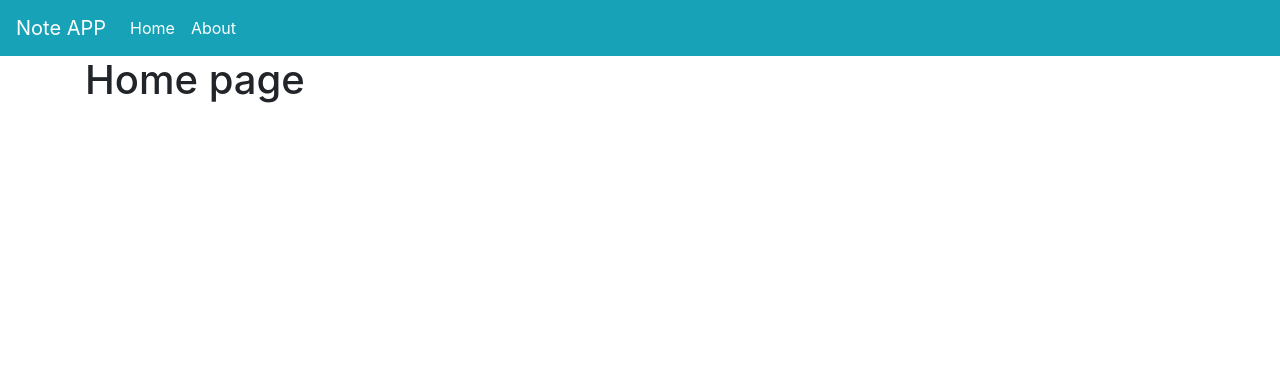
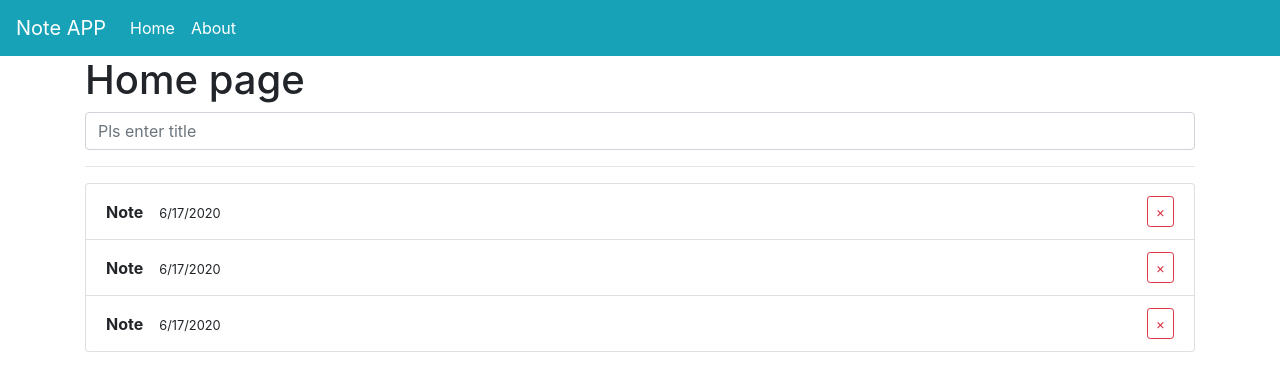
Before and after one commit to maxxdev/react-projects, a React (Create React App) app in the folder middle-todo/: page / in a window 1280 px wide. Shown: the top 388 px of the page. Built offline with nearby package versions, Linux system fonts and the light colour scheme; the HTML template or start-up script is replaced by a standard one.

Commit message:
added some components

```diff
--- a/middle-todo/src/App.js
+++ b/middle-todo/src/App.js
@@ -3,12 +3,14 @@
 import {Home} from "./pages/Home";
 import {About} from "./pages/About";
 import {Navbar} from "./components/Navbar";
+import {Alert} from "./components/Alert";
 
 function App() {
   return (
     <BrowserRouter>
       <Navbar/>
       <div className="container">
+        <Alert/>
         <Switch>
           <Route path={'/'} exact component={Home}/>
           <Route path={'/about'} component={About}/>
--- /dev/null
+++ b/middle-todo/src/components/Alert.js
@@ -0,0 +1,16 @@
+import React from "react";
+
+export const Alert = ({alert}) => {
+  if (!alert)
+    return null
+  return (
+    <div className={`alert alert-${alert.type || 'warning'} alert-dismissible fade show`} role="alert">
+      <strong>Attention!</strong>
+      {alert.text}
+      <button type="button" className="close"
+              aria-label="Close">
+        <span aria-hidden="true">&times;</span>
+      </button>
+    </div>
+  )
+}
--- /dev/null
+++ b/middle-todo/src/components/Form.js
@@ -0,0 +1,14 @@
+import React from "react";
+
+export const Form = () => {
+  return (
+    <form action="">
+      <div className="form-group">
+        <input type="text" className="form-control"
+               placeholder="Pls enter title"
+        />
+
+      </div>
+    </form>
+  )
+}
--- /dev/null
+++ b/middle-todo/src/components/Notes.js
@@ -0,0 +1,19 @@
+import React from "react";
+
+export const Notes = ({notes}) => {
+  return (
+    <ul className="list-group">
+      {notes.map(note => (
+        <li className="list-group-item note"
+            key={note.id}
+        >
+          <div>
+            <strong>{note.title}</strong>
+            <small>{new Date().toLocaleDateString()}</small>
+          </div>
+          <button type="button" className="btn btn-outline-danger btn-sm">&times;</button>
+        </li>
+      ))}
+    </ul>
+  )
+}
--- a/middle-todo/src/index.scss
+++ b/middle-todo/src/index.scss
@@ -13,3 +13,13 @@
   font-family: source-code-pro, Menlo, Monaco, Consolas, 'Courier New',
   monospace;
 }
+
+.note {
+  display: flex;
+  justify-content: space-between;
+  align-items: center;
+
+  strong {
+    margin-right: 1rem;
+  }
+}
--- a/middle-todo/src/pages/Home.js
+++ b/middle-todo/src/pages/Home.js
@@ -1,9 +1,18 @@
 import React, {Fragment} from "react";
+import {Form} from "../components/Form";
+import {Notes} from "../components/Notes";
 
-export const Home =()=>{
-  return(
+export const Home = () => {
+  const notes = new Array(3)
+    .fill('')
+    .map((_, i) => ({id: i, title: 'Note'}))
+
+  return (
     <Fragment>
       <h1>Home page</h1>
+      <Form/>
+      <hr/>
+      <Notes notes={notes}/>
     </Fragment>
   )
 }
```
